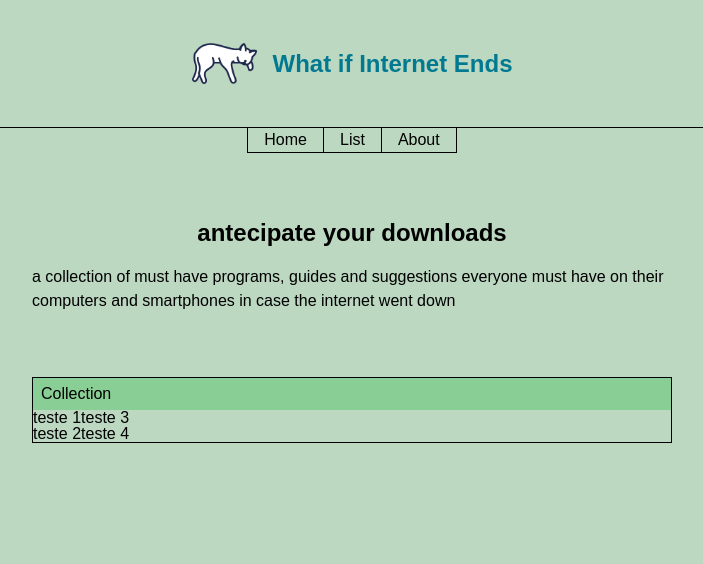
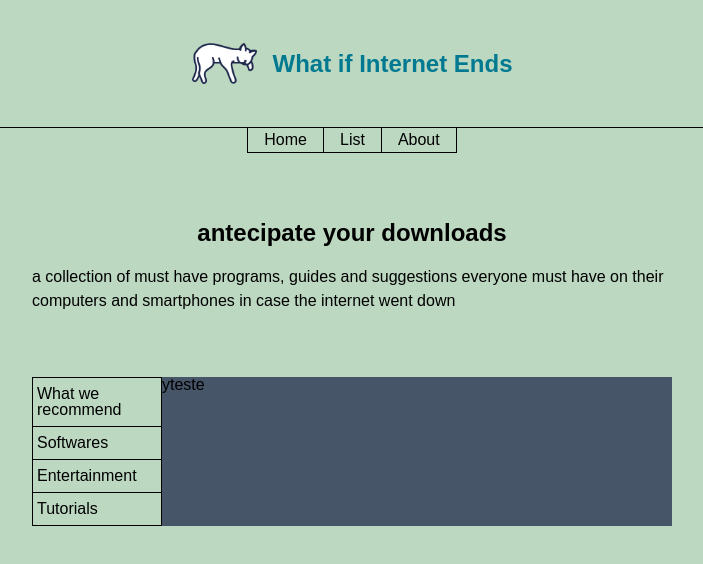
Before and after one commit to dankwx/whatifinternetends, a Next.js app: page / in a window 1280 px wide. Shown: the top 564 px of the page, without its empty margins (288-991 px from the left). Built offline with nearby package versions, Linux system fonts and the light colour scheme.

Commit message:
feature: add table of main content

```diff
--- a/app/page.tsx
+++ b/app/page.tsx
@@ -1,37 +1,46 @@
-import Image from 'next/image'
-import Header from '@/components/Header/Header'
-import Navbar from '@/components/Navbar/Navbar'
+import Header from "@/components/Header/Header";
+import Navbar from "@/components/Navbar/Navbar";
 
-export default function Home () {
+export default function Home() {
   return (
-    <main className='flex flex-col w-screen h-screen items-center bg-main-color'>
+    <main className="flex h-screen w-screen flex-col items-center bg-main-color">
       <Header />
       <Navbar />
-      <div className='flex flex-col w-full px-80 flex-1 font-main items-center'>
-        <article className='flex w-full h-fit flex-col items-center mb-16'>
-          <h2 className='font-bold font-main text-2xl mt-16'>
+      <div className="flex w-full flex-1 flex-col items-center px-80 font-main">
+        <article className="mb-16 flex h-fit w-full flex-col items-center">
+          <h2 className="mt-16 font-main text-2xl font-bold">
             antecipate your downloads
           </h2>
-          <p className='font-main mt-4 leading-6'>
+          <p className="mt-4 font-main leading-6">
             a collection of must have programs, guides and suggestions everyone
             must have on their computers and smartphones in case the internet
             went down
           </p>
         </article>
-        <section className='flex flex-col w-full border border-solid'>
-          <h2 className='w-full bg-second-color py-2 pl-2'>Collection</h2>
-          <div className='flex'>
-            <ul>
-              <li>teste 1</li>
-              <li>teste 2</li>
-            </ul>
-            <ul>
-              <li>teste 3</li>
-              <li>teste 4</li>
-            </ul>
+        <section className="flex w-full">
+          <div className="flex w-36 flex-col">
+            <div className="border-third-color bg-third-color border border-solid">
+              <h2 className="w-full cursor-pointer px-1 py-2">
+                What we recommend
+              </h2>
+              <div className="flex">
+                <ul>
+                  <li className="w-32 cursor-pointer border-y border-solid px-1 py-2">
+                    Softwares
+                  </li>
+                  <li className="cursor-pointer px-1 py-2">Entertainment</li>
+                  <li className="cursor-pointer border-t border-solid px-1 py-2">
+                    Tutorials
+                  </li>
+                </ul>
+              </div>
+            </div>
+          </div>
+          <div className="w-full bg-slate-600">
+            <h1>yteste</h1>
           </div>
         </section>
       </div>
     </main>
-  )
+  );
 }
```
